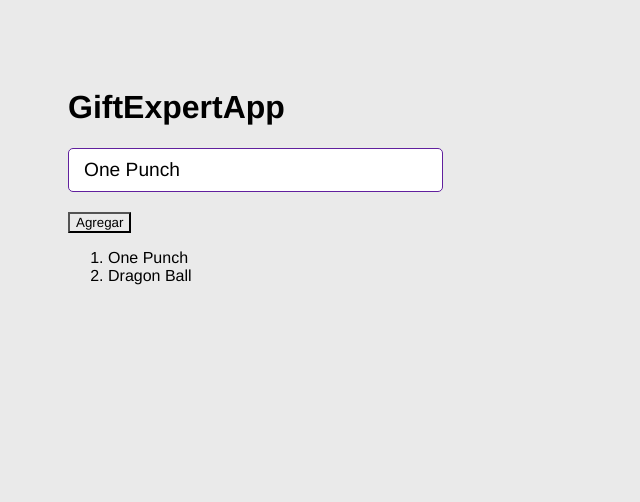
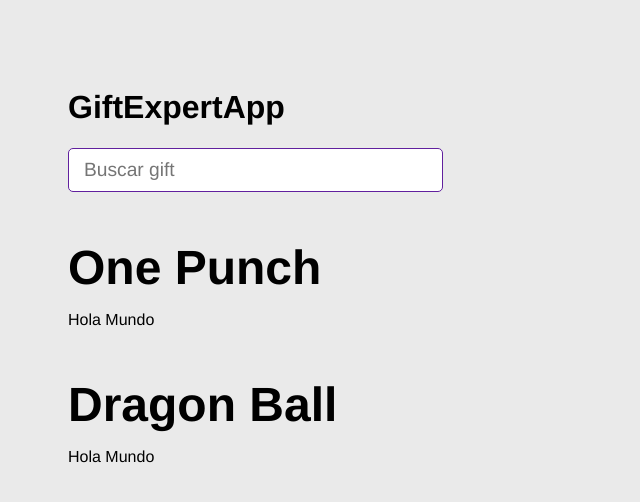
Before and after one commit to DavidMG23/GiftExpertApp, a React (Vite) app: page / in a window 1280 px wide. Shown: the top 502 px of the page, without its empty margins (0-640 px from the left). Built offline with nearby package versions, Linux system fonts and the light colour scheme; no server answers.

Commit message:
conectando con la api de los gif

```diff
--- a/src/GiftExpertApp.jsx
+++ b/src/GiftExpertApp.jsx
@@ -1,17 +1,19 @@
-// key: daljoKoHn7lrw0WyEj2FrLKnJkY8cCVk
+
 import { useState } from "react"
 import { AddCategory } from "./components/AddCategory"
+import { GiftGrid } from "./components/GiftGrid"
 
 export const GiftExpertApp = () => {
 
   const [categories, setCategories] = useState(['One Punch', 'Dragon Ball'])
 
-  const onAddCategory = () => {
+  const onAddCategory = (newCategory) => {
+    // comprobar si la categoría existe en el []
+    if (categories.includes(newCategory)) return
+
     // agregar categorías
-    // forma 1
-    setCategories([...categories, 'Pokemon'])
-    //  forma 2
-    // setCategories( cat => [...categories, 'Pokemon'])
+    setCategories([...categories, newCategory])
+
   }
 
   return (
@@ -20,17 +22,21 @@
       <h1>GiftExpertApp</h1>
 
       {/* Input */}
-      <AddCategory />
+      <AddCategory
+        onNewCategory={(value) => onAddCategory(value)}
+      />
 
 
       {/* Listado */}
-      <button onClick={onAddCategory}>Agregar</button>
-      <ol>
-        { categories.map( cat => {
-          return <li key={cat}>{cat}</li>
-        })}
-      </ol>
-        {/* Gif Item */}
+      {
+        categories.map((cat) => (
+          <GiftGrid
+            key={cat}
+            category={cat} />
+        ))
+      }
+
+      {/* Gif Item */}
     </>
   )
 }
--- a/src/components/AddCategory.jsx
+++ b/src/components/AddCategory.jsx
@@ -1,8 +1,8 @@
 import { useState } from "react"
 
-export const AddCategory = () => {
+export const AddCategory = ({onNewCategory}) => { // aquí recibo las props en este caso setCategories de giftexpertapp
 
-  const [inputValue, setInputValue] = useState('One Punch')
+  const [inputValue, setInputValue] = useState('')
 
   const onInputChange = ({ target }) => {
     setInputValue(target.value)
@@ -10,10 +10,15 @@
 
   const onSubmit = ( event ) => {
     event.preventDefault()
-    console.log(inputValue);
+    if (inputValue.trim().length <= 1) return // el texto debe ser >= 2 caracteres
+
+    // setCategories(categories => [inputValue, ...categories]) // aquí se agrega el input a la lista
+    onNewCategory(inputValue.trim().toLowerCase()) // lo envío sin espacios y en minúsculas
+    setInputValue('') // limpiar input
   }
   return (
-    <form onSubmit={(event) => onSubmit(event)}>
+    // es lo mismo {onSubmit} que {(event) => onSubmit(event)}
+    <form onSubmit={onSubmit}>
       <input
         type="text"
         placeholder="Buscar gift"
--- /dev/null
+++ b/src/components/GiftGrid.jsx
@@ -0,0 +1,13 @@
+import { getGifs } from "../helpers/getGifs"
+
+export const GiftGrid = ({ category }) => {
+
+  getGifs(category)
+
+  return (
+    <>
+      <h3>{category}</h3>
+      <p>Hola Mundo</p>
+    </>
+  )
+}
--- /dev/null
+++ b/src/helpers/getGifs.js
@@ -0,0 +1,14 @@
+
+export const getGifs = async (category) => {
+  const url = `https://api.giphy.com/v1/gifs/search?api_key=daljoKoHn7lrw0WyEj2FrLKnJkY8cCVk&q=${category}&limit=10`
+  const resp = await fetch(url)
+  const { data } = await resp.json()
+
+  const gifs = data.map(img => ({
+    id: img.id,
+    title: img.title,
+    url: img.images.downsized_medium.url
+  }))
+  console.log(gifs);
+  return gifs
+}
```
